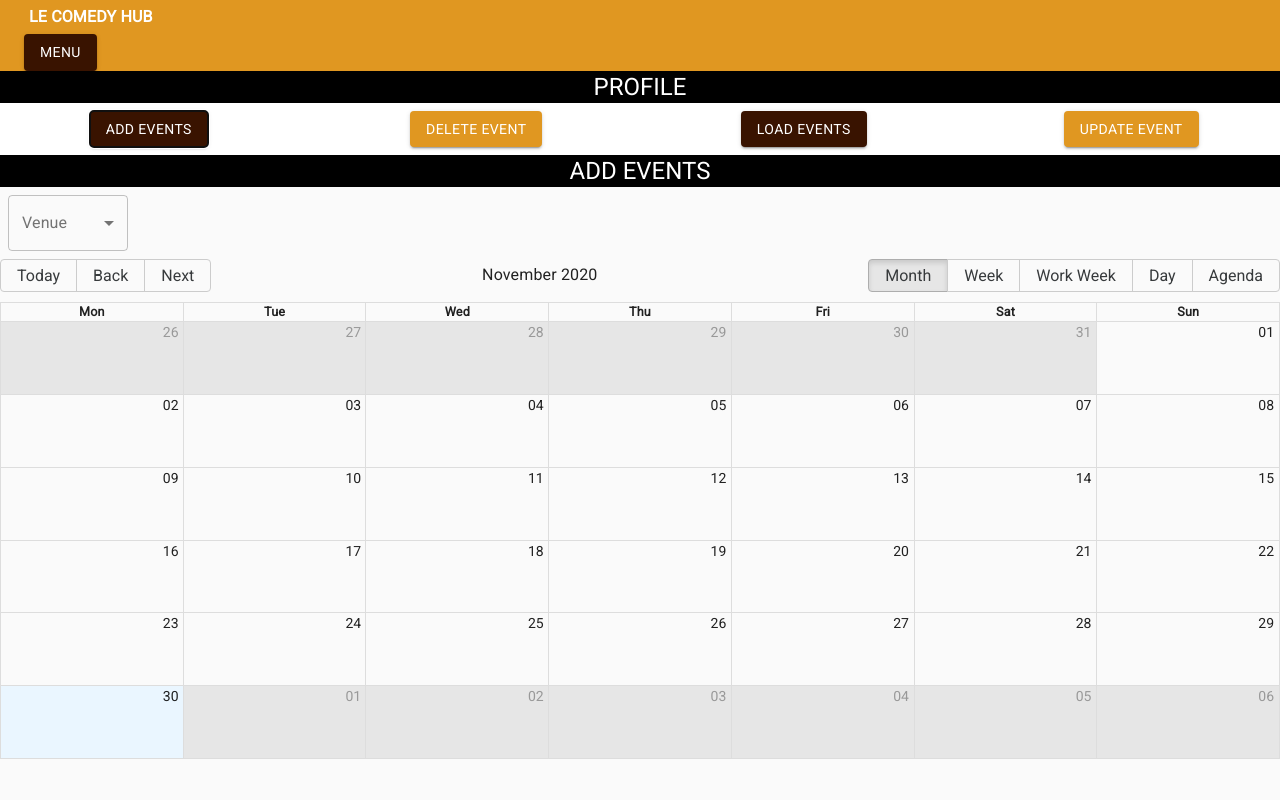
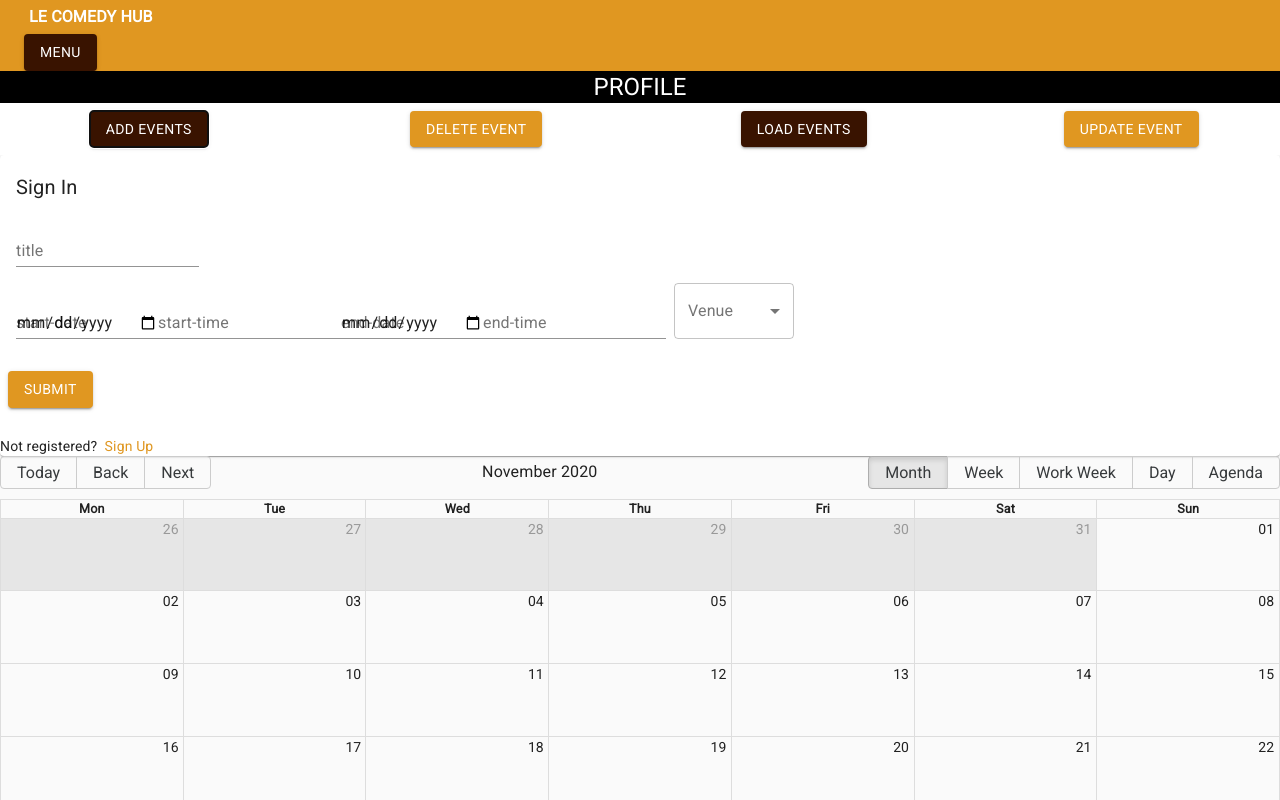
Before and after one commit to baubrun/Comedy-Hub, a React (Create React App) app: page /profile in a window 1280 px wide. Both pictures are taken after a click on the button "ADD EVENTS". Shown: the top 800 px of the page. Built offline with nearby package versions, Linux system fonts and the light colour scheme.

Commit message:
updating add event

```diff
--- a/src/components/AddEvent.jsx
+++ b/src/components/AddEvent.jsx
@@ -1,13 +1,21 @@
-import React from "react";
-import Header from "./Header"
+import React, { useState } from "react";
+import Header from "./Header";
+import { Link, useHistory } from "react-router-dom";
 
+import Card from "@material-ui/core/Card";
+import Box from "@material-ui/core/Box";
+import CardActions from "@material-ui/core/CardActions";
+import CardContent from "@material-ui/core/CardContent";
+import Button from "@material-ui/core/Button";
+import TextField from "@material-ui/core/TextField";
+import Typography from "@material-ui/core/Typography";
+import Icon from "@material-ui/core/Icon";
+import { makeStyles } from "@material-ui/core/styles";
 import InputLabel from "@material-ui/core/InputLabel";
 import MenuItem from "@material-ui/core/MenuItem";
+import Grid from "@material-ui/core/Grid";
 import FormControl from "@material-ui/core/FormControl";
 import Select from "@material-ui/core/Select";
-import { makeStyles } from "@material-ui/core/styles";
-
-
 
 
 const useStyles = makeStyles((theme) => ({
@@ -23,34 +31,112 @@ const useStyles = makeStyles((theme) => ({
   },
 }));
 
-const AddEvent = ({ dispatchLoading, handleVenueChange }) => {
+const AddEvent = () => {
   const classes = useStyles();
+  const [values, setValues] = useState({
+    username: "",
+    password: "",
+    errors: [],
+  });
 
-  // const del = document.getElementById("delete-event-btn")
-  // const upt = document.getElementById("update-event-btn")
-  // const add = document.getElementById("add-event-btn")
-  // const hideButtons = () => {
-  //   add.disabled = true
-  //   del.disabled = true
-  //   upt.disabled = true
-  // }
+  const handleVenueChange = (event) => {
+    setValues({ ...values, venue: event.target.value });
+  };
+
+  const handleChange = (event) => {
+    const { name, value } = event.target;
+    setValues({
+      ...values,
+      [name]: value,
+    });
+  };
+
+  const handleSubmit = async (event) => {
+    event.preventDefault();
+    const form = new FormData();
+    form.append("username", values.username);
+    form.append("password", values.password);
+    setValues({
+      ...values,
+      username: "",
+      password: "",
+    });
+
+    // const data = await api.login("/login", form);
+    // if (data.success) {
+    //   dispatch(logIn(data.hostId));
+    //   history.push("/profile");
+    // } else {
+    //   setValues({ ...values, errors: data.errors });
+  };
 
   return (
-    <>
-    {/* {hideButtons()} */}
-      <div className="add-event-header">
-        {/* <h2 className="show-events-addPage"
-        onClick={dispatchLoading}>
-          LOAD EVENTS
-        </h2> */}
-        <Header type="secondary" text="ADD EVENTS" />
-      </div>
-      <FormControl variant="outlined" className={classes.formControl}>
+    <form>
+      <Card className={classes.card}>
+        <CardContent>
+          <Typography className={classes.title} variant="h6">
+            Sign In
+          </Typography>
+
+          <TextField
+            className={classes.textField}
+            id="title"
+            label="title"
+            name="title"
+            margin="normal"
+            onChange={(evt) => handleChange(evt)}
+            value={values.title}
+          ></TextField>
+          <br />
+          <TextField
+            className={classes.textField}
+            id="start-date"
+            label="start-date"
+            name="startDate"
+            margin="normal"
+            onChange={(evt) => handleChange(evt)}
+            type="date"
+            value={values.startDate}
+          />
+
+          <TextField
+            className={classes.textField}
+            id="start-time"
+            label="start-time"
+            name="startTime"
+            margin="normal"
+            onChange={(evt) => handleChange(evt)}
+            value={values.startTime}
+          />
+
+            <TextField
+            className={classes.textField}
+            id="end-date"
+            label="end-date"
+            name="endDate"
+            margin="normal"
+            onChange={(evt) => handleChange(evt)}
+            type="date"
+            value={values.endDate}
+          />
+
+            <TextField
+            className={classes.textField}
+            id="end-time"
+            label="end-time"
+            name="endTime"
+            margin="normal"
+            onChange={(evt) => handleChange(evt)}
+            value={values.endTime}
+          />
+
+
+<FormControl variant="outlined" className={classes.formControl}>
             <InputLabel id="select">Venue</InputLabel>
             <Select
               labelId="select"
               id="select"
-              // value={values.venue}
+              value={values.venue}
               onChange={handleVenueChange}
               label="Venue"
             >
@@ -63,9 +149,32 @@ const AddEvent = ({ dispatchLoading, handleVenueChange }) => {
             </Select>
           </FormControl>
 
-    </>
+
+
+        </CardContent>
+        <CardActions>
+          <Button
+            className={classes.submit}
+            color="primary"
+            onClick={(evt) => handleSubmit(evt)}
+            variant="contained"
+          >
+            submit
+          </Button>
+        </CardActions>
+        <br />
+
+        <Typography variant="body2" component="p">
+          Not registered? &nbsp;
+          <span>
+            <Link className={classes.signUp} to="//register">
+              Sign Up
+            </Link>
+          </span>
+        </Typography>
+      </Card>
+    </form>
   );
 };
 
-
 export default AddEvent;
```
